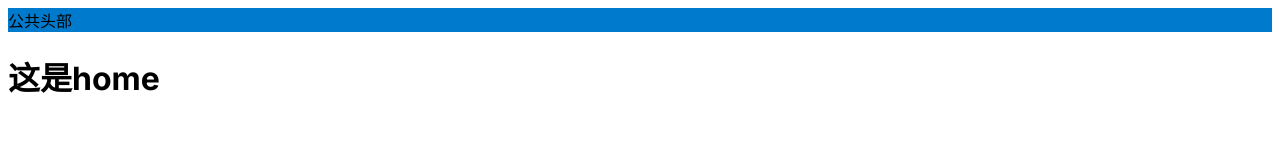
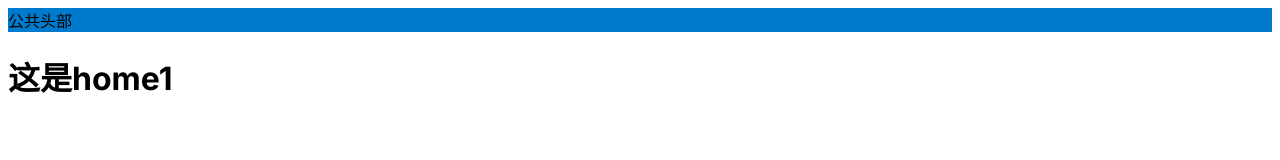
Before and after one commit to AnanFly/next-, a Next.js app: page /home in a window 1280 px wide. Shown: the top 160 px of the page. Built offline with nearby package versions, Linux system fonts and the light colour scheme.

Commit message:
test: 测试

```diff
--- a/app/home/page.tsx
+++ b/app/home/page.tsx
@@ -3,7 +3,7 @@ import { Metadata } from 'next';
 export default function Page() {
   return (
     <div>
-      <h1>这是home</h1>
+      <h1>这是home1</h1>
     </div>
   );
 }
```
Also changed, not shown: 1 other file (tests, documents, lock files or other folders).
